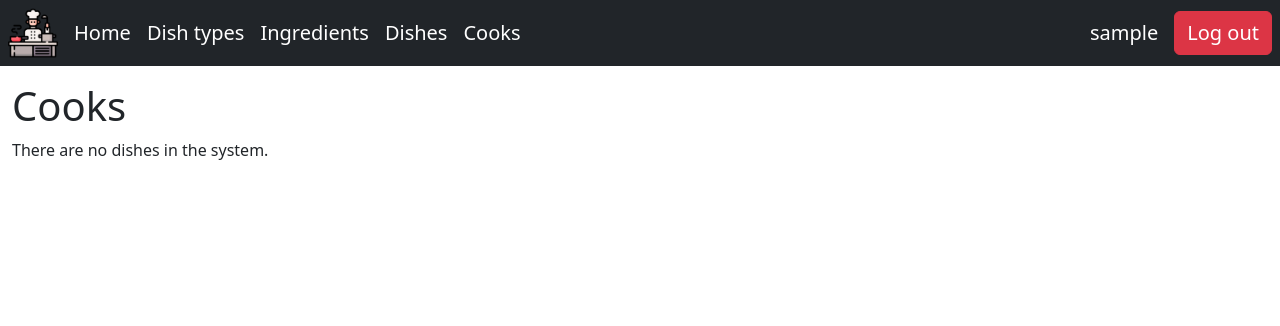
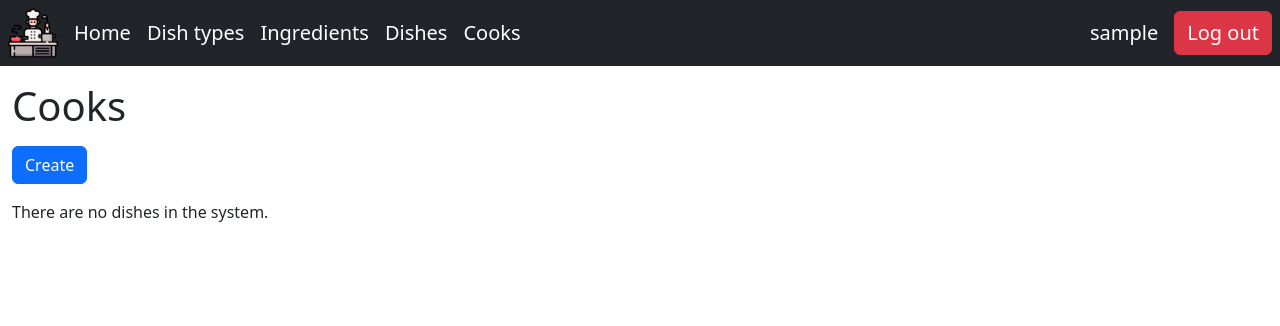
Before and after one commit to bknyrik/restaurant-kitchen-service, a Flask app: page /cooks/ in a window 1280 px wide. Shown: the top 326 px of the page. Run offline with Flask 3, Linux system fonts and the light colour scheme; the visitor is signed in with stand-in values (Sample User, id 1); some libraries are stand-ins or nearby versions.

Commit message:
Add link to create cook in cook_list.html

```diff
--- a/app/templates/kitchen/cook_list.html
+++ b/app/templates/kitchen/cook_list.html
@@ -4,6 +4,9 @@
 {% endblock %}
 {% block content %}
   <h1>Cooks</h1>
+  <div class="mb-3 mt-3">
+    <a class="btn btn-primary" href="{{ url_for("kitchen.cook_create") }}">Create</a>
+  </div>
   {% if not object_list %}
     <p>There are no dishes in the system.</p>
   {% else %}
```
